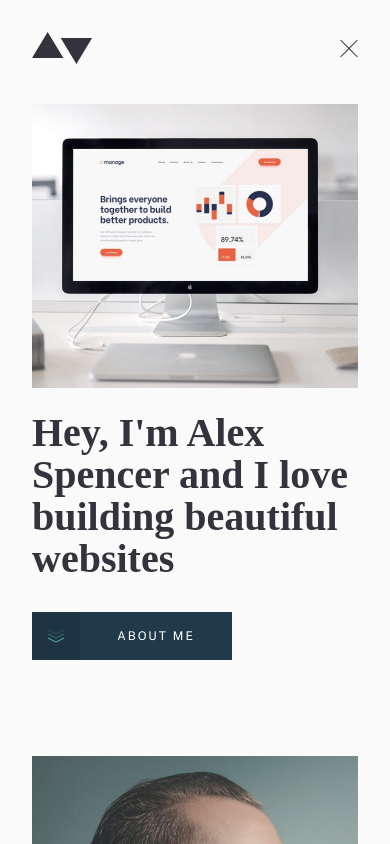
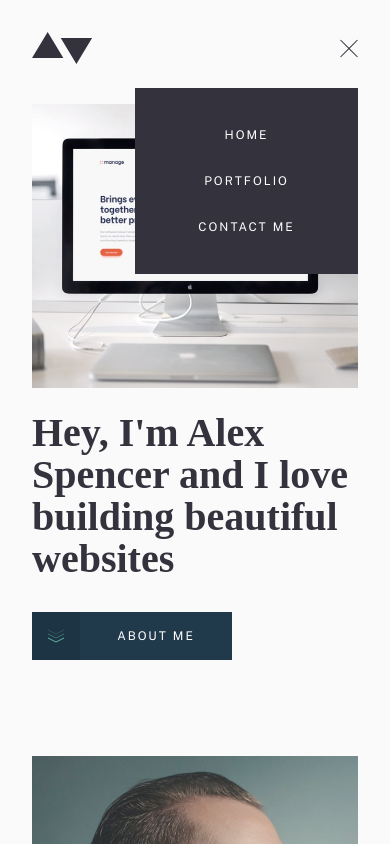
Before and after one commit to peternguyen777/fem-minimal-portfolio, a Next.js app: page / in a window 390 px wide. Both pictures are taken after a click on the picture 346 px from the left and 48 px from the top of the page. Shown: the top 844 px of the page. Built offline with nearby package versions, Linux system fonts and the light colour scheme; a web font is replaced by a local one.

Commit message:
mobile menu

```diff
--- a/components/Header.js
+++ b/components/Header.js
@@ -1,4 +1,5 @@
 import React, { useState } from "react";
+import Link from "next/link";
 
 const Header = () => {
   const [mobileMenu, setMobileMenu] = useState(false);
@@ -26,6 +27,25 @@ const Header = () => {
             onClick={mobileMenuHandler}
           />
         )}
+        {mobileMenu && (
+          <div className='absolute right-[32px] top-[88px] flex w-[223px] flex-col items-center space-y-8 bg-primary_darkblue py-10'>
+            <Link href='/'>
+              <a className='font-publicsans text-[12px] leading-[14px] tracking-[2px] text-white'>
+                HOME
+              </a>
+            </Link>
+            <Link href='/'>
+              <a className='font-publicsans text-[12px] leading-[14px] tracking-[2px] text-white'>
+                PORTFOLIO
+              </a>
+            </Link>
+            <Link href='/'>
+              <a className='font-publicsans text-[12px] leading-[14px] tracking-[2px] text-white'>
+                CONTACT ME
+              </a>
+            </Link>
+          </div>
+        )}
       </div>
     </header>
   );
```
